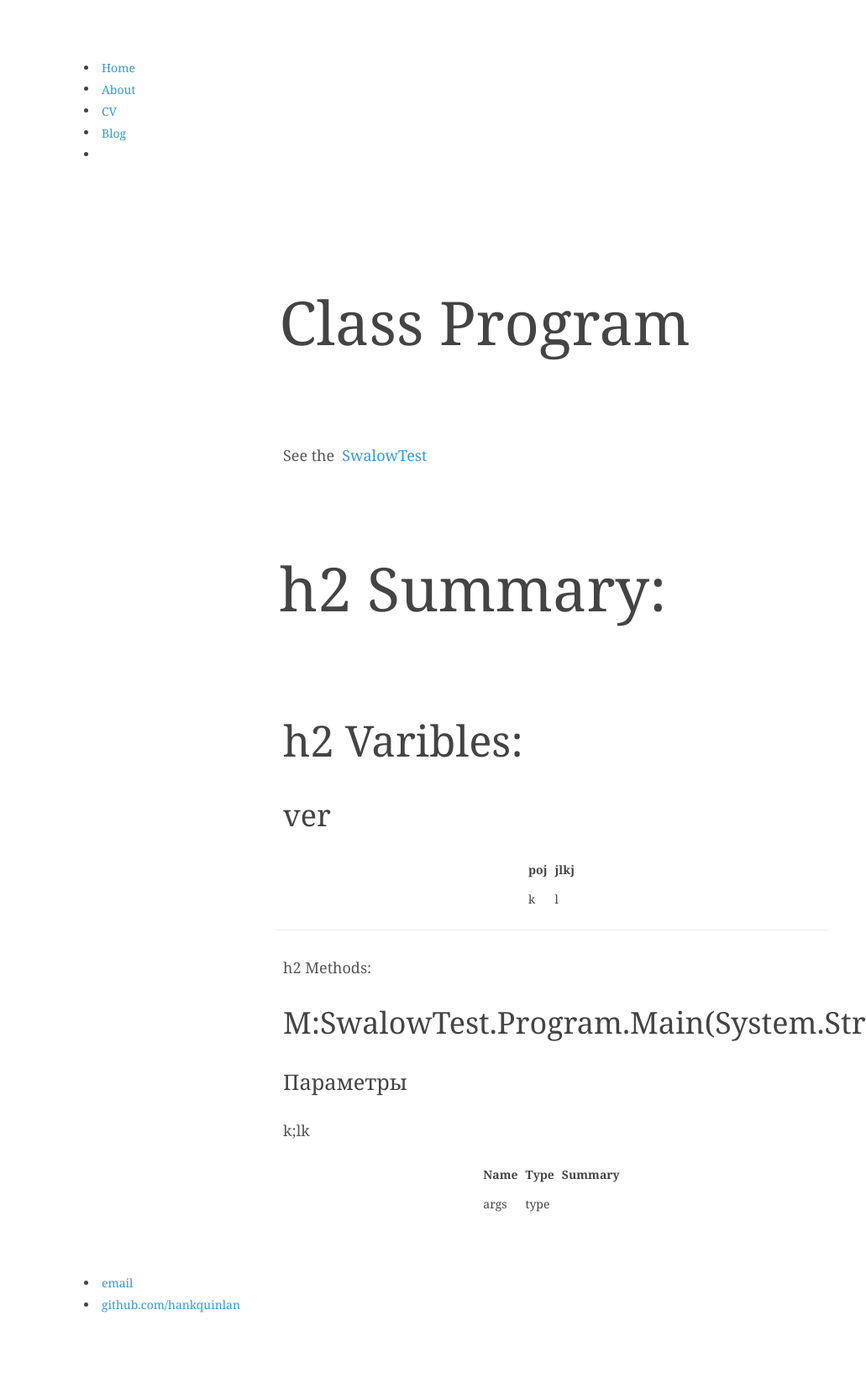
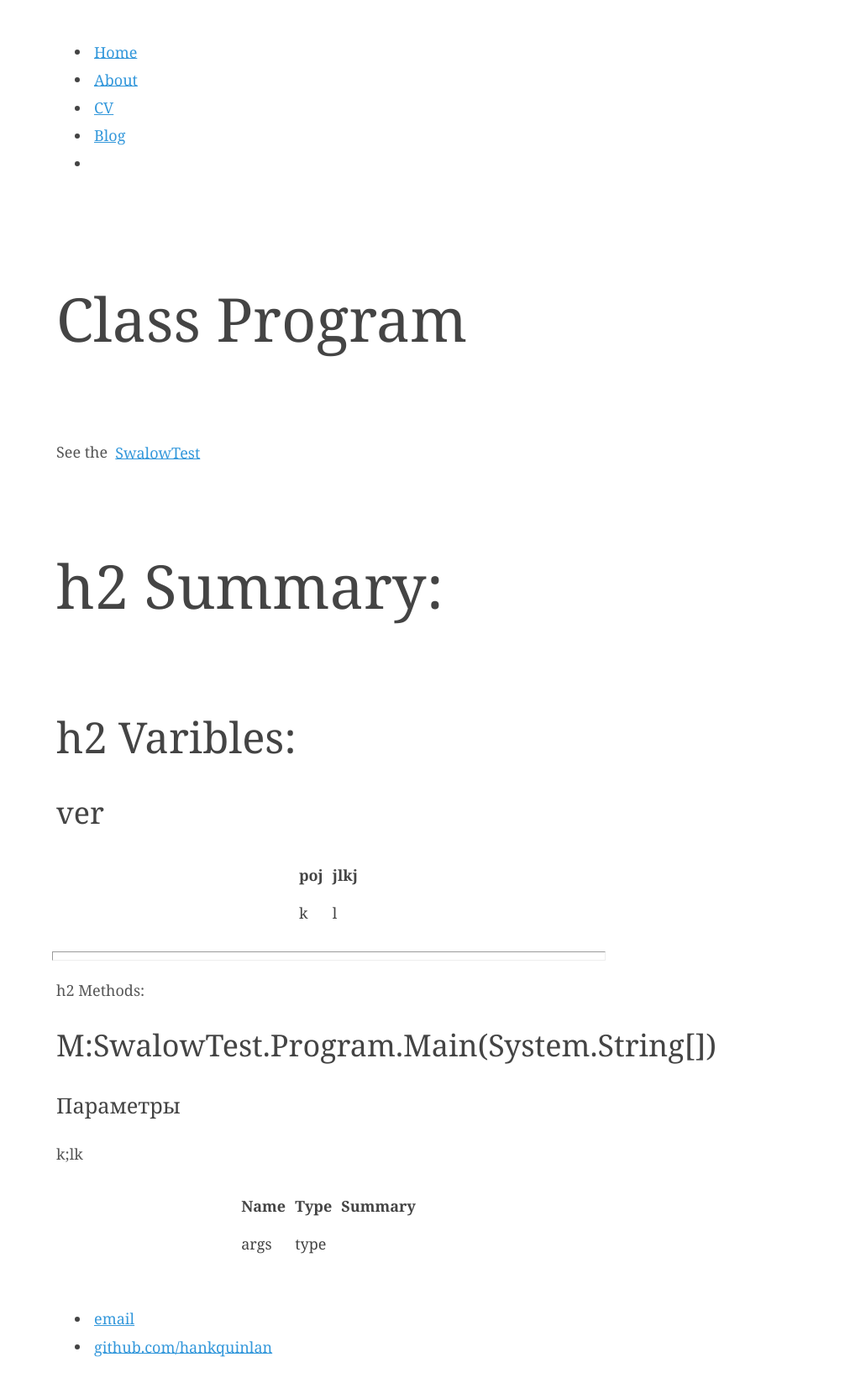
Before and after one commit to BAKAWAKALAKA/Swalow, a Jekyll site: the page built from docs/SwalowTest/Program.md, in a window 1280 px wide. Shown: the whole page at 84% size, without its empty margins (249-1280 px from the left). Built offline with Jekyll 4.4.1, drawn with Linux system fonts in a browser that asks for light colours; nearby versions of some CDN libraries; the repository's description, which GitHub fills in, is left out; before the commit the page ends 1634 px from its top, so only the background shows below that.

Commit message:
change def

```diff
--- a/docs/_layouts/default.html
+++ b/docs/_layouts/default.html
@@ -4,13 +4,13 @@
     <title>{{ page.title }}</title>
 
     <meta charset="UTF-8">
+    <meta name="viewport" content="width=device-width, initial-scale=1, shrink-to-f
     <!-- link to main stylesheet -->
-	  <link data-require="bootstrap-css@3.1.1" data-semver="3.1.1" rel="stylesheet" href="//netdna.bootstrapcdn.com/bootstrap/3.1.1/css/bootstrap.min.css" />
+    <link rel="stylesheet" href="https://stackpath.bootstrapcdn.com/bootstrap/4.3.1/css/bootstrap.min.css" integrity="sha384-ggOyR0iXCbMQv3Xipma34MD+dH/1fQ784/j6cY/iJTQUOhcWr7x9JvoRxT2MZw1T" crossorigin="anonymous">
     <link data-require="fontawesome@4.1.0" data-semver="4.1.0" rel="stylesheet" href="//netdna.bootstrapcdn.com/font-awesome/4.1.0/css/font-awesome.min.css" />
     <link rel="stylesheet" href="css/splendor.css">
 </head>
 <body>
-	<main id="content" class="main-content" role="main">
         <nav>
             <ul>
                 <li><a href="/">Home</a></li>
@@ -31,6 +31,10 @@
                 <li><a href="https://github.com/hankquinlan">github.com/hankquinlan</a></li>
             </ul>
         </footer>
-	</main>
+    <!-- Optional JavaScript -->
+    <!-- jQuery first, then Popper.js, then Bootstrap JS -->
+    <script src="https://code.jquery.com/jquery-3.3.1.slim.min.js" integrity="sha384-q8i/X+965DzO0rT7abK41JStQIAqVgRVzpbzo5smXKp4YfRvH+8abtTE1Pi6jizo" crossorigin="anonymous"></script>
+    <script src="https://cdnjs.cloudflare.com/ajax/libs/popper.js/1.14.7/umd/popper.min.js" integrity="sha384-UO2eT0CpHqdSJQ6hJty5KVphtPhzWj9WO1clHTMGa3JDZwrnQq4sF86dIHNDz0W1" crossorigin="anonymous"></script>
+    <script src="https://stackpath.bootstrapcdn.com/bootstrap/4.3.1/js/bootstrap.min.js" integrity="sha384-JjSmVgyd0p3pXB1rRibZUAYoIIy6OrQ6VrjIEaFf/nJGzIxFDsf4x0xIM+B07jRM" crossorigin="anonymous"></script>
 </body>
 </html>
```
Lines whose indentation alone changed are shown as unchanged.
